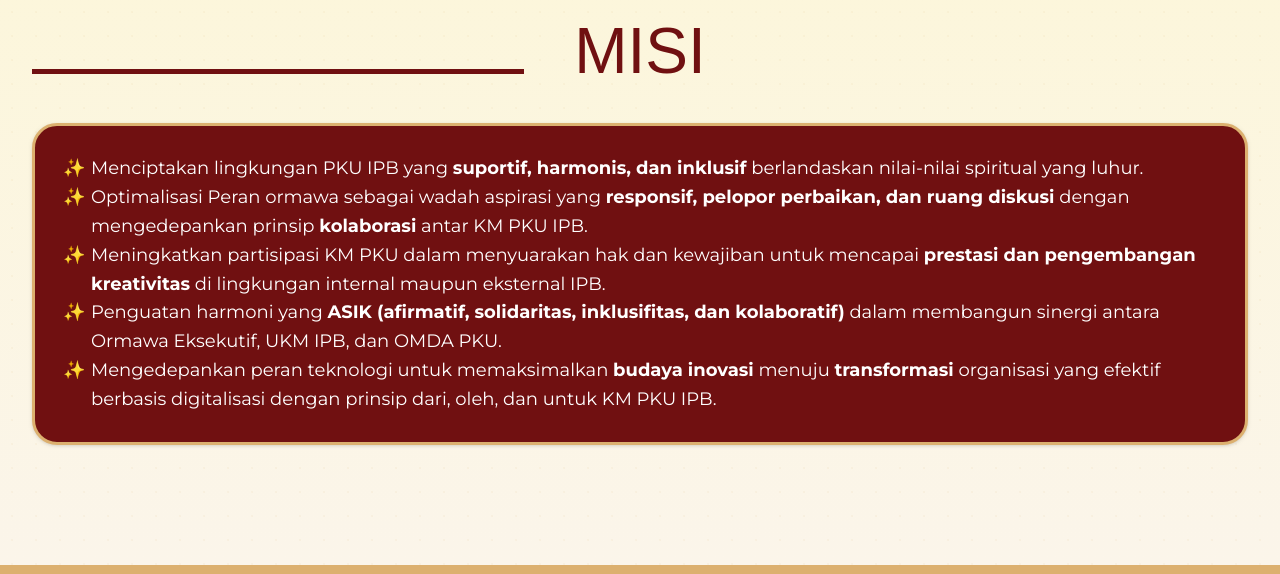
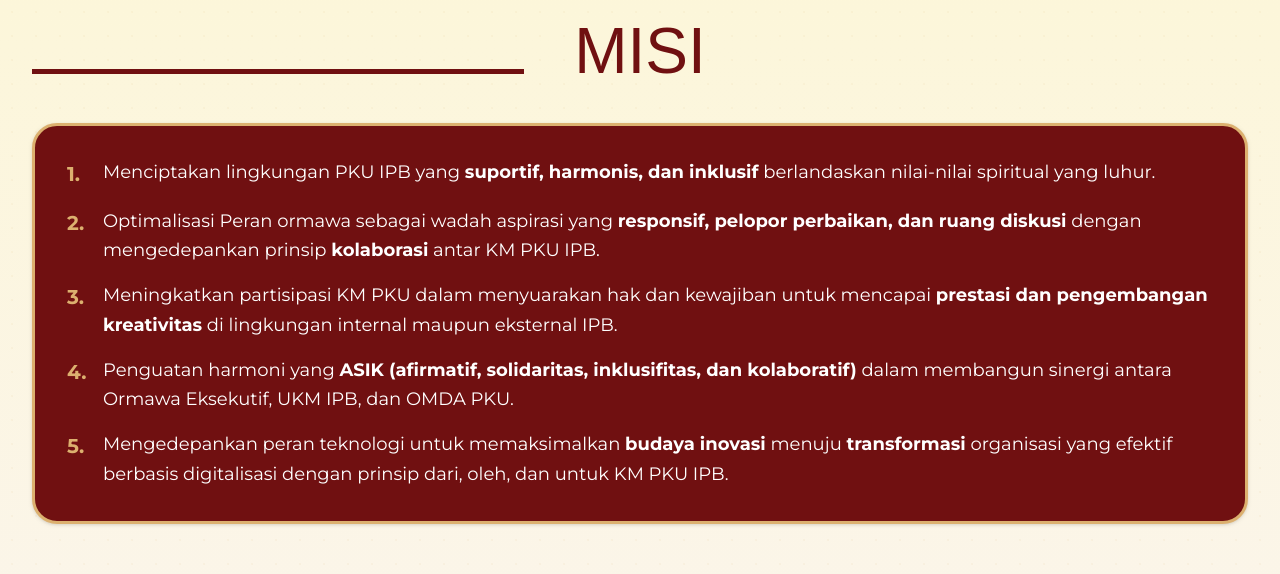
Before and after one commit to Barli-Pemula/Website-TEVO, a Next.js app: page / in a window 1280 px wide. Shown: the part 3200-3774 px from the top of the page. Built offline with nearby package versions, Linux system fonts and the light colour scheme; no server answers; a web font is replaced by a local one.

Commit message:
optimalisasi bagian misi

```diff
--- a/components/sections/ProfileSection.tsx
+++ b/components/sections/ProfileSection.tsx
@@ -208,15 +208,23 @@
             </motion.h2>
             <div />
           </div>
-          <motion.ul
+          <motion.ol
             {...fadeUp}
             transition={stagger}
-            className="list-none bg-[#701011] border-3 border-[#DCB06F] rounded-[25px] p-7 drop-shadow text-[white] [&_strong]:font-bold"
+            className="list-none bg-[#701011] border-3 border-[#DCB06F] rounded-[25px] p-6 md:p-8 drop-shadow text-[white] [&_strong]:font-bold space-y-4"
           >
             {PLACEHOLDER.intro.misi.map((baris, i) => (
-              <li key={i} dangerouslySetInnerHTML={{ __html: baris }} className="relative pl-7 before:content-['✨'] before:absolute before:left-0 before:top-0 text-[clamp(0.875rem,2.2vw,18px)] font-montserrat" />
+              <li
+                key={i}
+                className="flex items-start gap-3 text-[clamp(0.875rem,2.2vw,18px)] font-montserrat leading-relaxed"
+              >
+                <span className="font-bold text-[#DCB06F] text-[clamp(1rem,2.3vw,20px)] shrink-0 min-w-[24px]">
+                  {i + 1}.
+                </span>
+                <span dangerouslySetInnerHTML={{ __html: baris }} />
+              </li>
             ))}
-          </motion.ul>
+          </motion.ol>
         </div>
       </div>
     </section>
```
